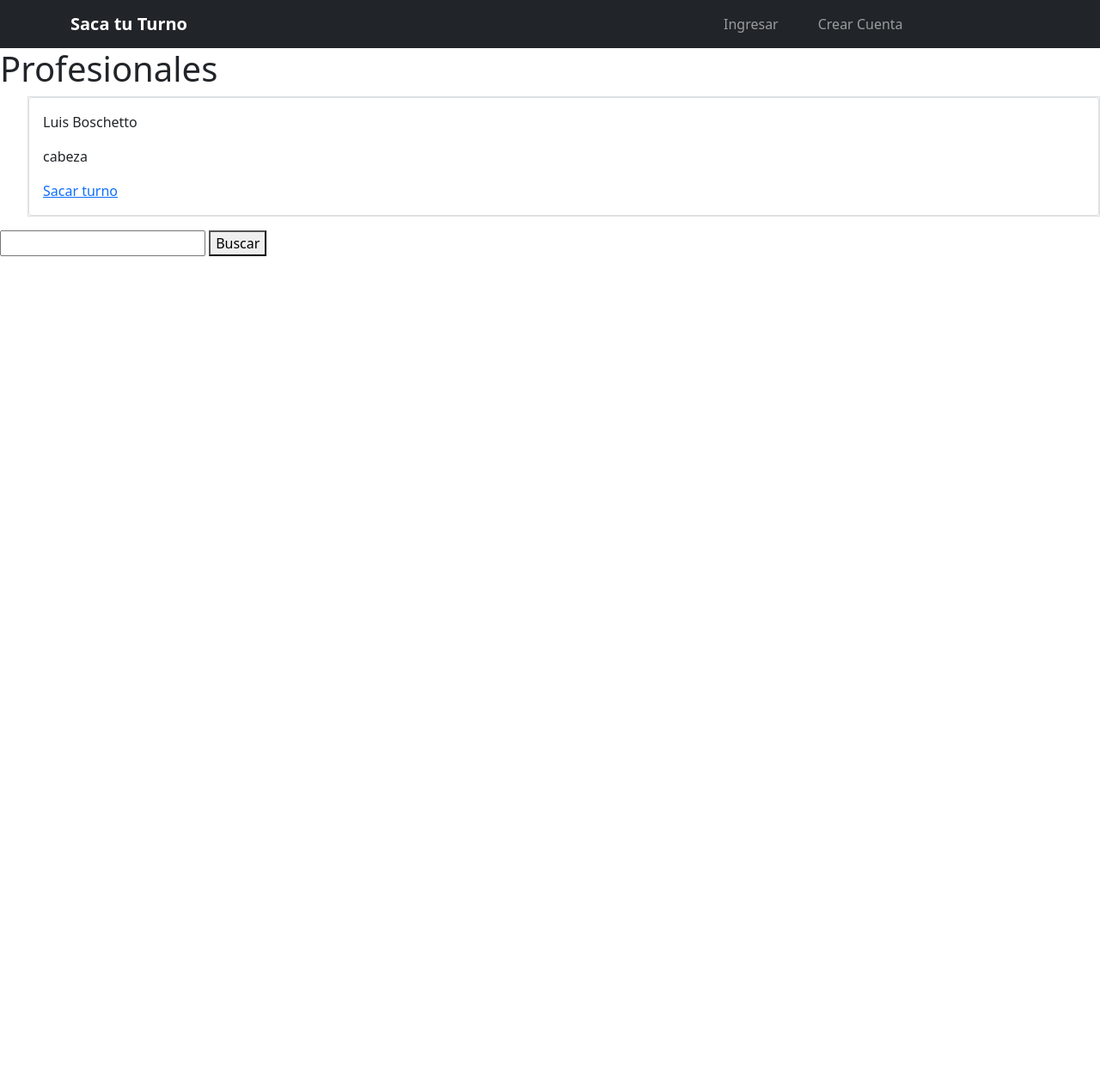
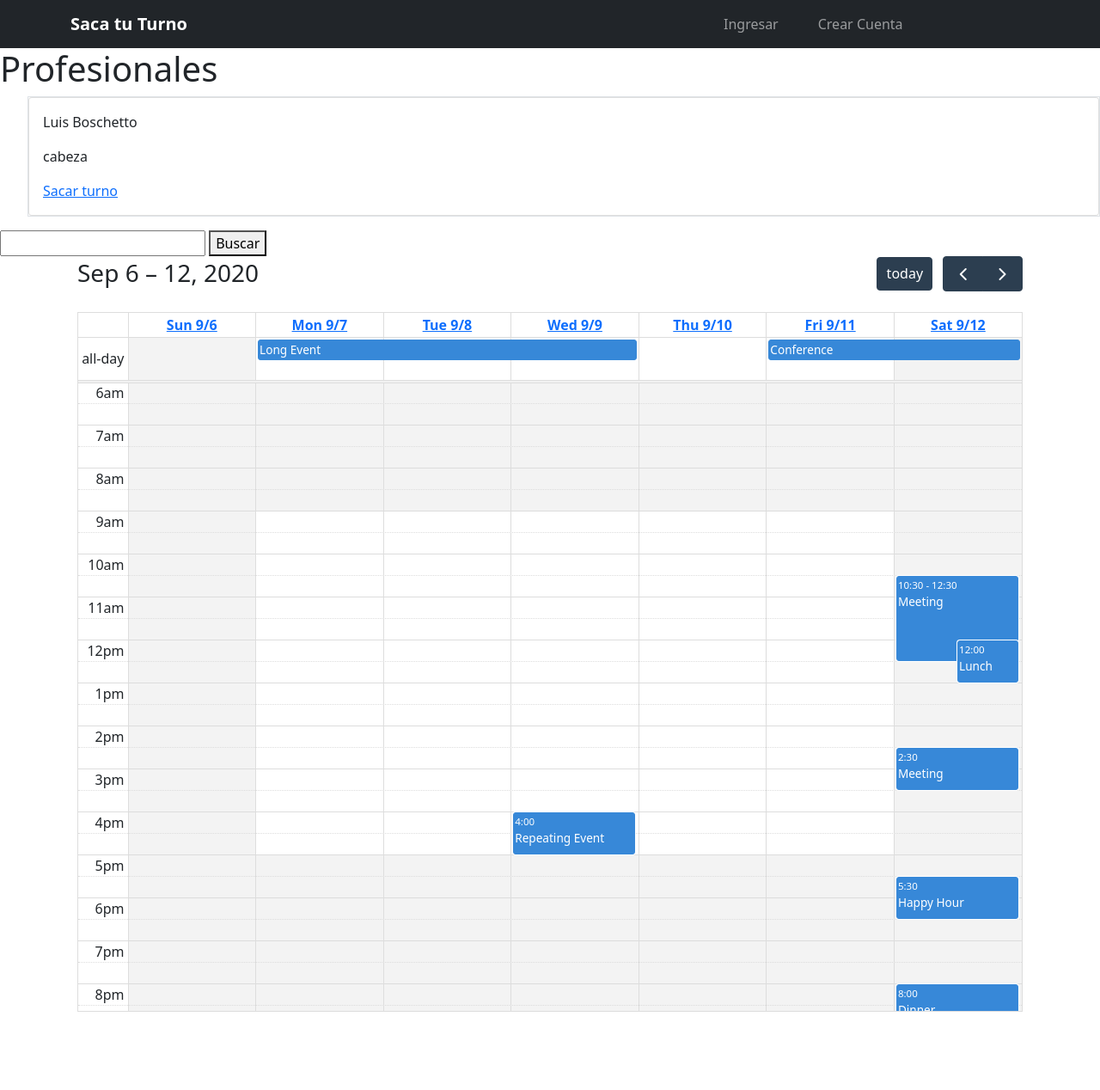
Before and after one commit to UlisesCravero/tp_ing_web_grupo_6, a Django app: page /servicios/1/ in a window 1280 px wide. Shown: the whole page at 86% size. Run offline with Django 3.2, Linux system fonts and the light colour scheme; data comes from the database, SQL or seed files in the repository; both versions use the stored data as it was after the commit; lists and menus that the app fills with data are empty.

Commit message:
login_required para ofrecer servicio, fullcalendar y exposición de static

```diff
--- a/sacatuturno/sacatuturno/settings.py
+++ b/sacatuturno/sacatuturno/settings.py
@@ -146,3 +146,7 @@ DEFAULT_FROM_EMAIL = 'noreply.sacatuturno@gmail.com'
 
 
 # django_heroku.settings(locals())
+
+STATICFILES_DIRS = (
+  os.path.join(BASE_DIR, 'static'),
+)
--- a/sacatuturno/sitio/url.py
+++ b/sacatuturno/sitio/url.py
@@ -18,7 +18,7 @@ urlpatterns = [
     path('paginaprivada/', login_required(paginaprivada), name='paginaprivada'),
     path('categorias/subcategoria/<int:id>/', subcategoria, name = 'subcategoria'),
     path('servicios/<int:id_subcategoria>/', servicios, name = 'servicios'),
-    path('registrarservicio/', registrarservicio, name = 'registrarservicio'),
+    path('registrarservicio/', login_required(registrarservicio), name = 'registrarservicio'),
     path('traerSubcategorias/<int:id_categoria>/', login_required(traerSubcategorias), name = 'traerSubcategorias'),
     path('delete_servicio/<int:id>/<int:id_user>/', login_required(eliminar_servicio), name='eliminar_servicio'),
     path('edit_servicio/<int:servicio_id>/<int:id_user>/', login_required(editar_servicio), name='editar_servicio'),
--- a/sacatuturno/templates/servicios.html
+++ b/sacatuturno/templates/servicios.html
@@ -25,5 +25,96 @@
         </div>
     </form>
 
+    <style>
+        #calendar {
+          max-width: 1100px;
+          margin: 0 auto;
+        }
+
+      </style>
+
+    <div id='calendar'></div>
+
+    <script>
+
+        document.addEventListener('DOMContentLoaded', function() {
+          var calendarEl = document.getElementById('calendar');
+
+          var calendar = new FullCalendar.Calendar(calendarEl, {
+            initialView: 'timeGridWeek',
+            initialDate: '2020-09-12',
+            editable: true,
+            selectable: true,
+            businessHours: true,
+            dayMaxEvents: true, // allow "more" link when too many events
+            dateClick: function(info) {
+                alert('Clicked on: ' + info.dateStr);
+                alert('Coordinates: ' + info.jsEvent.pageX + ',' + info.jsEvent.pageY);
+                alert('Current view: ' + info.view.type);
+                // change the day's background color just for fun
+                info.dayEl.style.backgroundColor = 'red';
+            },
+            events: [
+              {
+                title: 'All Day Event',
+                start: '2020-09-01'
+              },
+              {
+                title: 'Long Event',
+                start: '2020-09-07',
+                end: '2020-09-10'
+              },
+              {
+                groupId: 999,
+                title: 'Repeating Event',
+                start: '2020-09-09T16:00:00'
+              },
+              {
+                groupId: 999,
+                title: 'Repeating Event',
+                start: '2020-09-16T16:00:00'
+              },
+              {
+                title: 'Conference',
+                start: '2020-09-11',
+                end: '2020-09-13'
+              },
+              {
+                title: 'Meeting',
+                start: '2020-09-12T10:30:00',
+                end: '2020-09-12T12:30:00'
+              },
+              {
+                title: 'Lunch',
+                start: '2020-09-12T12:00:00'
+              },
+              {
+                title: 'Meeting',
+                start: '2020-09-12T14:30:00'
+              },
+              {
+                title: 'Happy Hour',
+                start: '2020-09-12T17:30:00'
+              },
+              {
+                title: 'Dinner',
+                start: '2020-09-12T20:00:00'
+              },
+              {
+                title: 'Birthday Party',
+                start: '2020-09-13T07:00:00'
+              },
+              {
+                title: 'Click for Google',
+                url: 'http://google.com/',
+                start: '2020-09-28'
+              }
+            ]
+          });
+
+          calendar.render();
+        });
+
+    </script>
 
 {% endblock %}
```
Also changed, not shown: sacatuturno/db.sqlite3.
